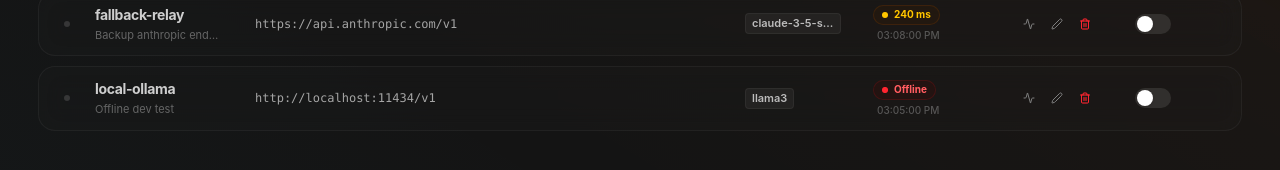
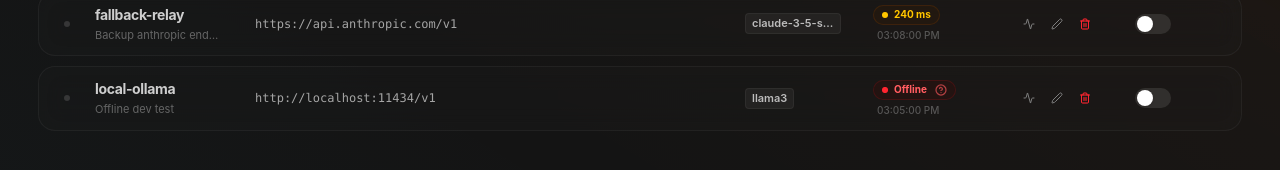
Before and after one commit to zhang3say/cxc, a React (Vite) app in the folder cxc-desktop/: page / in a window 1280 px wide. Shown: the part 200-370 px from the top of the page. Built offline with nearby package versions, Linux system fonts and the light colour scheme.

Commit message:
style: 为离线状态的节点 Badge 添加警告提示气泡，指导用户离线不一定不可用

```diff
--- a/cxc-desktop/src/App.tsx
+++ b/cxc-desktop/src/App.tsx
@@ -173,7 +173,9 @@ const locales = {
     reloadSuccess: "配置文件已成功重新加载！",
     githubLabel: "开源社区",
     githubDesc: "访问 GitHub 仓库获取最新版本和反馈",
-    githubBtn: "前往仓库"
+    githubBtn: "前往仓库",
+    offlineTooltipTitle: "连接测试超时",
+    offlineTooltipDesc: "检测到中转未给出有效响应。不过，部分中转地址出于安全或防护考虑会禁用测速端点（如 /v1/models），这并不影响其作为 API 节点的实际使用。您依然可以尝试启用它并正常配置测试。"
   },
   en: {
     subtitle: "Relay Configuration Manager",
@@ -267,7 +269,9 @@ const locales = {
     reloadSuccess: "Configuration reloaded successfully!",
     githubLabel: "Community",
     githubDesc: "Visit GitHub repository for updates & feedback",
-    githubBtn: "Visit Repo"
+    githubBtn: "Visit Repo",
+    offlineTooltipTitle: "Connection Timeout",
+    offlineTooltipDesc: "No valid response was received from the server. However, some relays disable speed test endpoints (e.g. /v1/models) for security reasons. This does not affect actual API usage, and you may still enable and try it."
   }
 };
 
@@ -1065,8 +1069,11 @@ function App() {
       label = t.offline;
     }
 
+    const isOffline = !isTesting && p.last_ok === false;
+
     return (
       <div className="flex flex-col gap-1 items-start">
+        <div className="relative group/tooltip">
           <Badge className={`px-2 py-0.5 rounded-full text-[10px] font-bold border flex items-center gap-1.5 shadow-none tracking-normal ${badgeStyle}`}>
             {isTesting ? (
               <Loader2 className="size-2.5 animate-spin text-sticker-orange shrink-0" />
@@ -1074,7 +1081,28 @@ function App() {
               <span className={`size-1.5 rounded-full shrink-0 ${dotClass}`} />
             )}
             <span>{label}</span>
+            {isOffline && (
+              <svg className="size-2.5 opacity-60 ml-0.5 shrink-0" viewBox="0 0 24 24" fill="none" stroke="currentColor" strokeWidth="2.5" strokeLinecap="round" strokeLinejoin="round">
+                <circle cx="12" cy="12" r="10"></circle>
+                <path d="M9.09 9a3 3 0 0 1 5.83 1c0 2-3 3-3 3"></path>
+                <line x1="12" y1="17" x2="12.01" y2="17"></line>
+              </svg>
+            )}
           </Badge>
+
+          {isOffline && (
+            /* Custom Frosted-Glass Tooltip for Offline Warning */
+            <div className="absolute bottom-full left-1/2 -translate-x-1/2 mb-1.5 w-56 p-2.5 rounded-lg bg-popover/95 backdrop-blur-[6px] border border-border/80 shadow-lg text-[10px] text-popover-foreground pointer-events-none opacity-0 scale-95 origin-bottom group-hover/tooltip:opacity-100 group-hover/tooltip:scale-100 transition-all duration-150 z-50">
+              <div className="font-extrabold flex items-center gap-1.5 text-red-500">
+                <AlertTriangle className="size-3 shrink-0" />
+                <span>{t.offlineTooltipTitle}</span>
+              </div>
+              <p className="mt-1 text-muted-foreground font-medium leading-normal">
+                {t.offlineTooltipDesc}
+              </p>
+            </div>
+          )}
+        </div>
         {!isTesting && p.last_test && (
           <span className="text-[10px] text-muted-foreground/60 font-medium pl-1">
             {formatDate(p.last_test)}
```
Lines whose indentation alone changed are shown as unchanged.
